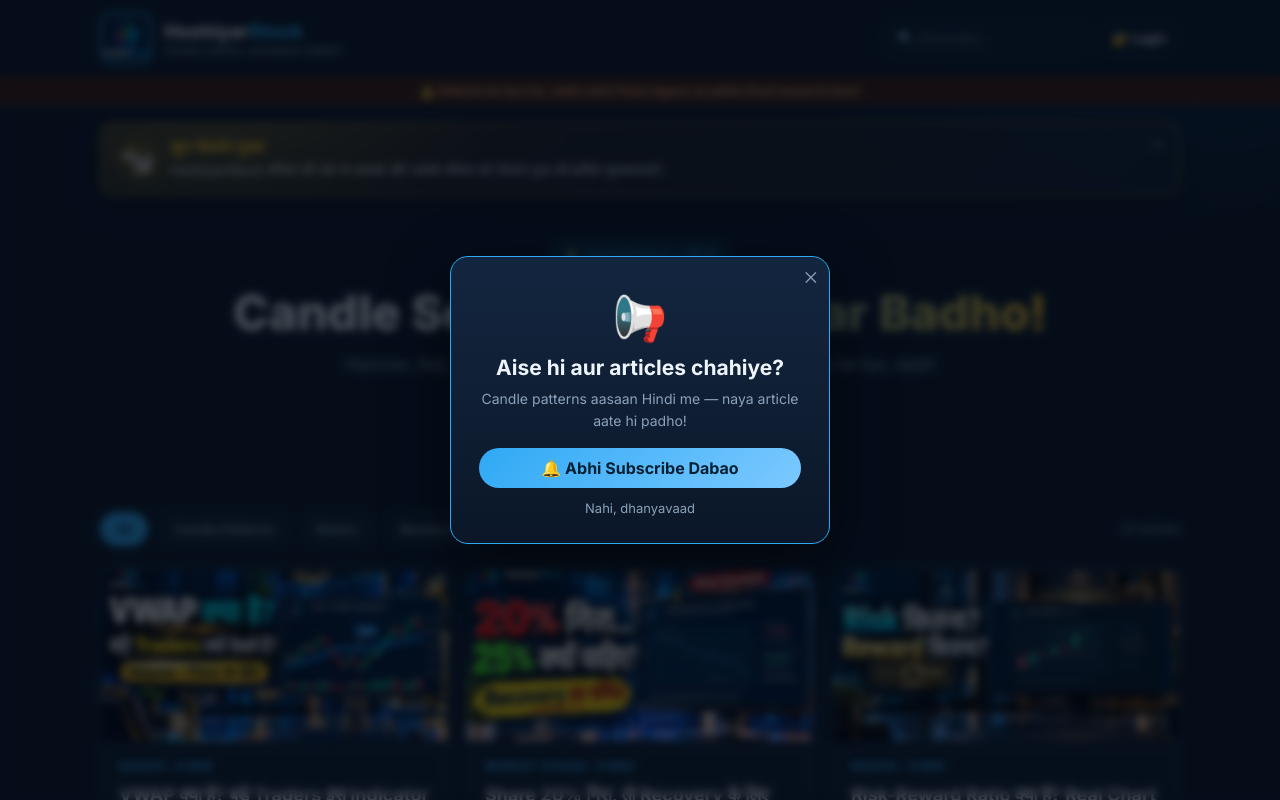
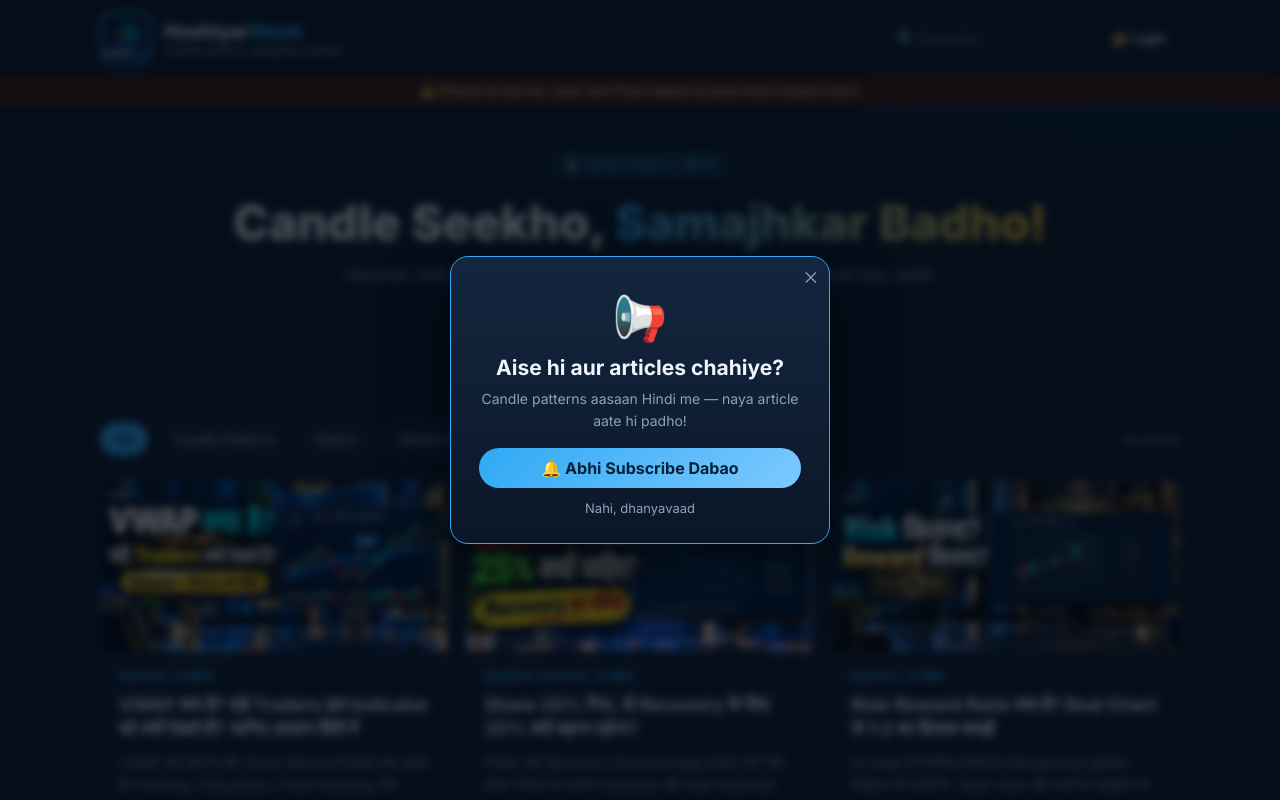
Before and after one commit to ndnayak87/hoshiyarstock, a React (Vite) app: page / in a window 1280 px wide. Shown: the top 800 px of the page. Built offline with nearby package versions, Linux system fonts and the light colour scheme.

Commit message:
Remove Govardhan Puja banner

```diff
--- a/src/App.jsx
+++ b/src/App.jsx
@@ -4,7 +4,6 @@ import { AuthProvider, useAuth } from "./lib/auth";
 import { usePosts } from "./lib/store";
 import Header from "./components/Header";
 import SubscribePopup from "./components/SubscribePopup";
-import FestivalBanner from "./components/FestivalBanner";
 import Home from "./pages/Home";
 import Post from "./pages/Post";
 import Login from "./pages/Login";
@@ -50,7 +49,6 @@ function Shell() {
       <ScrollTop />
       <RouteTitle posts={posts} />
       <Header search={search} setSearch={setSearch} />
-      <FestivalBanner />
       <SubscribePopup />
       <Routes>
         <Route path="/" element={<Home posts={posts} search={search} />} />
--- a/src/components/FestivalBanner.jsx
+++ /dev/null
@@ -1,35 +0,0 @@
-import { useEffect, useState } from "react";
-
-const HIDE_AFTER = 15000; // 15 seconds
-const FADE_MS = 420;
-
-export default function FestivalBanner() {
-  const [visible, setVisible] = useState(true);
-  const [closing, setClosing] = useState(false);
-
-  useEffect(() => {
-    const t = setTimeout(() => setClosing(true), HIDE_AFTER);
-    return () => clearTimeout(t);
-  }, []);
-
-  useEffect(() => {
-    if (!closing) return;
-    const t = setTimeout(() => setVisible(false), FADE_MS);
-    return () => clearTimeout(t);
-  }, [closing]);
-
-  if (!visible) return null;
-
-  return (
-    <div className="container">
-      <div className={"festival" + (closing ? " festival-hide" : "")} role="status" aria-live="polite">
-        <span className="festival-icon" aria-hidden="true">🐄</span>
-        <div className="festival-text">
-          <strong>शुभ गोवर्धन पूजा!</strong>
-          <p>HoshiyarStock परिवार की ओर से आपको और आपके परिवार को गोवर्धन पूजा की हार्दिक शुभकामनाएँ।</p>
-        </div>
-        <button className="festival-x" onClick={() => setClosing(true)} aria-label="Message band karo">✕</button>
-      </div>
-    </div>
-  );
-}
--- a/src/index.css
+++ b/src/index.css
@@ -103,17 +103,3 @@ button{font-family:inherit}
 .popup-x:hover{color:var(--text)}
 @keyframes popin{from{transform:scale(.9) translateY(12px);opacity:0}to{transform:none;opacity:1}}
 @keyframes popfade{from{opacity:0}to{opacity:1}}
-
-/* Festival greeting */
-.festival{position:relative;display:flex;align-items:center;gap:14px;margin:16px 0 0;padding:14px 46px 14px 18px;border:1px solid rgba(251,191,36,.5);border-radius:var(--radius);background:linear-gradient(120deg,rgba(251,191,36,.14),rgba(249,115,22,.08) 45%,rgba(16,31,51,.9));box-shadow:0 10px 30px rgba(0,0,0,.28),inset 0 0 0 1px rgba(251,191,36,.06);overflow:hidden;animation:festivalIn .5s cubic-bezier(.2,.8,.25,1)}
-.festival::after{content:"";position:absolute;inset:0;background:radial-gradient(420px 120px at 12% 0%,rgba(251,191,36,.18),transparent 70%);pointer-events:none}
-.festival-hide{animation:festivalOut .42s ease forwards}
-.festival-icon{font-size:30px;line-height:1;filter:drop-shadow(0 0 10px rgba(251,191,36,.55))}
-.festival-text{position:relative;z-index:1}
-.festival-text strong{display:block;font-size:16px;font-weight:800;color:var(--gold);letter-spacing:.2px}
-.festival-text p{font-size:13.5px;line-height:1.55;color:#e8f1fc;margin-top:3px}
-.festival-x{position:absolute;top:8px;right:10px;z-index:2;background:none;border:0;color:var(--muted);font-size:14px;cursor:pointer;padding:4px 6px;border-radius:8px}
-.festival-x:hover{color:var(--text);background:rgba(255,255,255,.06)}
-@media(max-width:640px){.festival{padding:13px 42px 13px 14px;gap:10px}.festival-icon{font-size:26px}.festival-text strong{font-size:15px}.festival-text p{font-size:12.5px}}
-@keyframes festivalIn{from{opacity:0;transform:translateY(-10px)}to{opacity:1;transform:none}}
-@keyframes festivalOut{to{opacity:0;transform:translateY(-10px)}}
```
